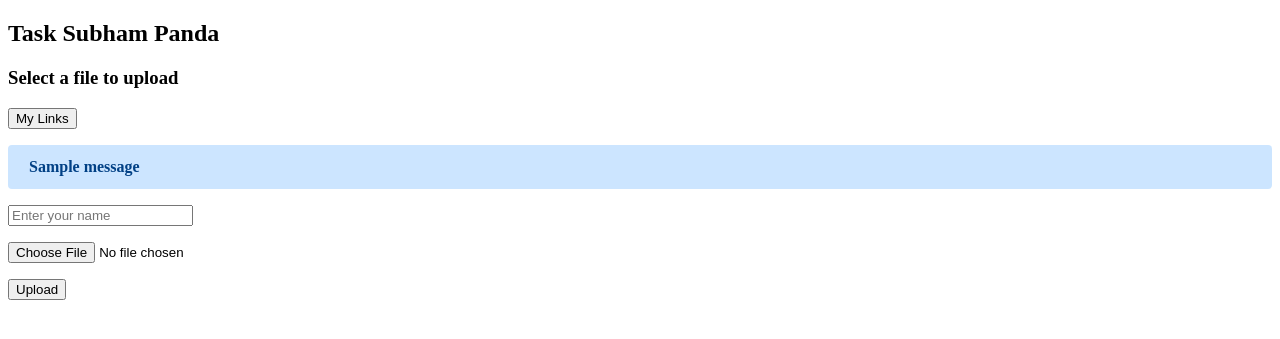
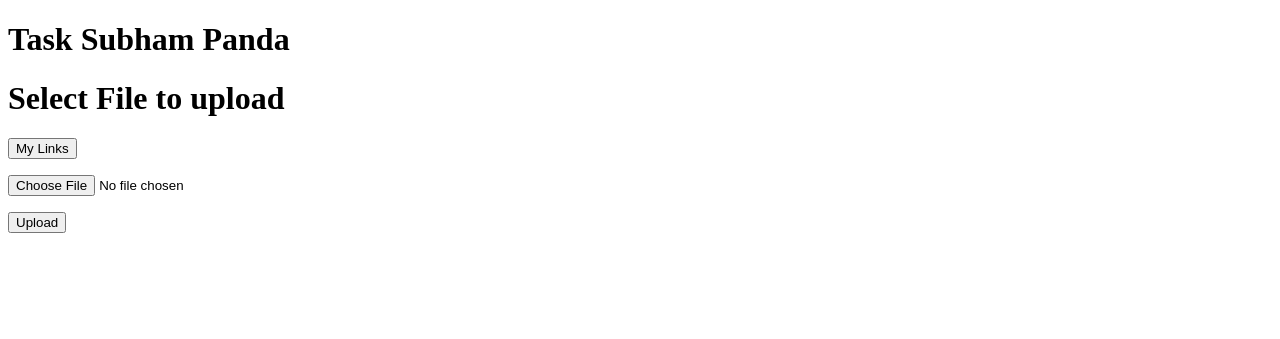
Before and after one commit to subhampanda1212/mytask1212, a Flask app: page / in a window 1280 px wide. Shown: the top 339 px of the page. Run offline with Flask 2, Linux system fonts and the light colour scheme; data comes from the database, SQL or seed files in the repository; one stand-in notice (Sample message) is shown.

Commit message:
update index.html

```diff
--- a/templates/index.html
+++ b/templates/index.html
@@ -1,22 +1,22 @@
-<!DOCTYPE html>
-<html lang="en">
+<!doctype html>
+<html>
   <head>
-    <meta charset="UTF-8">
-    <title>Quixote Task Subham Panda</title>
+    <title>Quixote Task</title>
   </head>
   <body>
-  <h2>Task Subham Panda </h2>
-  <h3>Select a file to upload</h3>
-        <p>
-            <button onclick="myFunction()">My Links</button>
+    <h1>Task Subham Panda</h1>
+       <h1>Select File to upload</h1>
+
+
+                     <button onclick="myFunction()">My Links</button>
             <div id="myDIV">
     <br/><br/>
-    {% for our_user in our_users %}
-    {{ our_user.username}}. {{our_user.last_seen}}<br/>
+        {% for file in files %}
+      <img src="{{ url_for('upload', filename=file) }}" style="width: 64px">
     {% endfor %}
     </div>
 
-<script>
+      <script>
 document.getElementById("myDIV").style.display = "none";
 function myFunction() {
   var x = document.getElementById("myDIV");
@@ -27,46 +27,12 @@ function myFunction() {
   }
 }
 </script>
-         {% with messages = get_flashed_messages() %}
-           {% if messages %}
-          {% for message in messages %}
-            <div class="alert alert-primary">
-             <strong>{{ message }}</strong>
-           </div>
-          {% endfor %}
 
 
-           {% endif %}
+    <form method="POST" action="" enctype="multipart/form-data">
+      <p><input type="file" name="file"></p>
+      <p><input type="submit" value="Upload"></p>
+    </form>
 
-         {% endwith %}
-
-        </p>
-  <form method="post" action="/upload" enctype="multipart/form-data">
- <input type="text" name="txtusername" value="" placeholder="Enter your name" required>
-    <dl>
-  <p>
-   <input type="file" name="inputFile" autocomplete="off" required>
-  </p>
-    </dl>
-    <p>
-  <input type="submit" value="Upload">
- </p>
-
-</form>
-<style>
-.alert-primary {
-    color: #004085;
-    background-color: #cce5ff;
-    border-color: #b8daff;
-}
-.alert {
-    position: relative;
-    padding: .75rem 1.25rem;
-    margin-bottom: 1rem;
-    border: 1px solid transparent;
-    border-radius: .25rem;
-}
-
-</style>
-    </body>
+  </body>
 </html>
```
